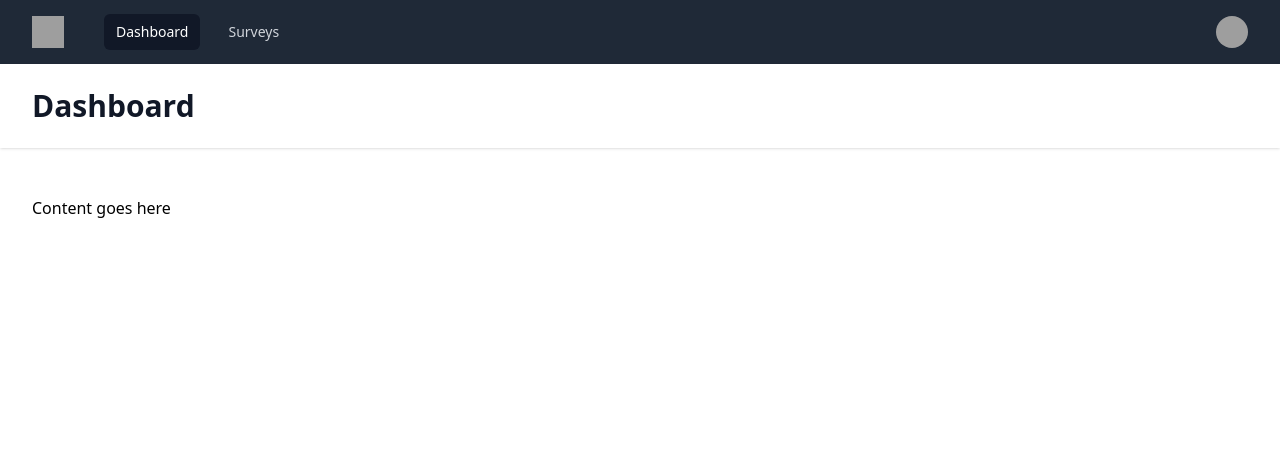
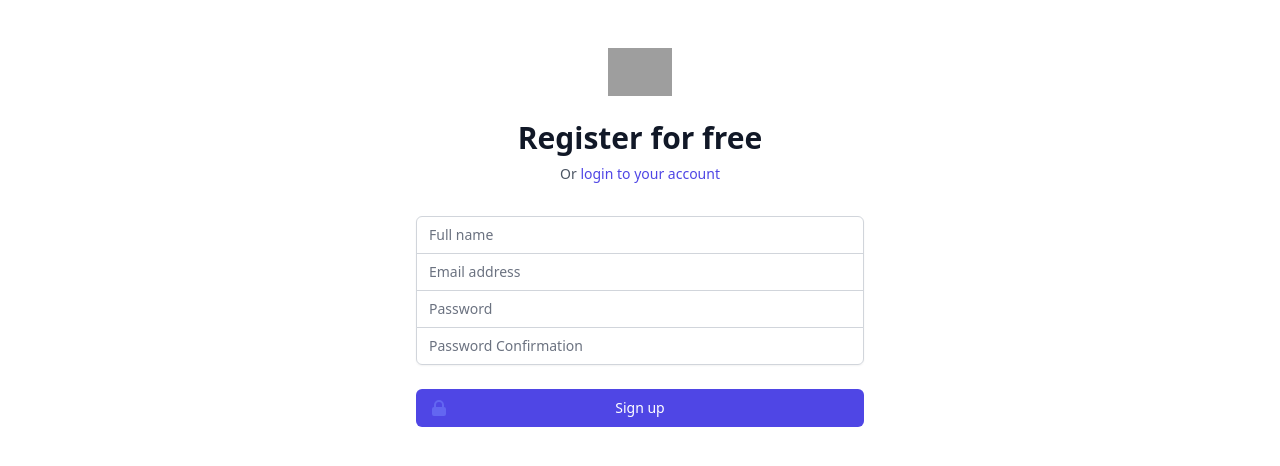
Before and after one commit to mikseros/Survey-App, a Vue app in the folder vue/: page /register in a window 1280 px wide. Before the commit this address led to /dashboard. Shown: the top 466 px of the page. Built offline with nearby package versions, Linux system fonts and the light colour scheme; grey boxes are pictures that could not be loaded.

Commit message:
Frontend for User Registration

```diff
--- a/vue/src/store/index.js
+++ b/vue/src/store/index.js
@@ -3,21 +3,37 @@
 const store = createStore({
     state: {
         user: {
-            data: {
-                name: 'Tom Cook',
-                email: 'tom@example.com',
-                imageUrl:
-                    'https://images.unsplash.com/photo-1472099645785-5658abf4ff4e?ixlib=rb-1.2.1&ixid=eyJhcHBfaWQiOjEyMDd9&auto=format&fit=facearea&facepad=2&w=256&h=256&q=80',
-            },
-            token: 123,
+            data: {},
+            token: sessionStorage.getItem('TOKEN'),
         }
     },
     getters: {},
-    actions: {},
+    actions: {
+        register({commit}, user) {
+            return fetch(`http://localhost:8000/api/register`, {
+                headers: {
+                    "Content-Type": "application/json",
+                    Accept: "application/json",
+                },
+                method: "POST",
+                body: JSON.stringify(user),
+            })
+                .then((res) => res.json())
+                .then((res) => {
+                    commit("setUser", res);
+                    return res;
+                });
+        },
+    },
     mutations: {
         logout: state => {
             state.user.data = {};
             state.user.token = null;
+        },
+        setUser: (state, userData) => {
+            state.user.token = userData.token;
+            state.user.data = userData.user;
+            sessionStorage.setItem('TOKEN', userData.token);
         }
     },
     modules: {}
--- a/vue/src/views/Register.vue
+++ b/vue/src/views/Register.vue
@@ -9,21 +9,25 @@
           <router-link :to="{name: 'Login'}" class="font-medium text-indigo-600 hover:text-indigo-500"> login to your account </router-link>
         </p>
       </div>
-      <form class="mt-8 space-y-6" action="#" method="POST">
+      <form class="mt-8 space-y-6" @submit="register">
         <input type="hidden" name="remember" value="true" />
         <div class="rounded-md shadow-sm -space-y-px">
           <div>
             <label for="fullname" class="sr-only">Full name</label>
-            <input id="fullname" name="name" type="text" autocomplete="name" required=""
+            <input id="fullname" name="name" type="text" autocomplete="name" required="" v-model="user.name"
             class="appearance-none rounded-none relative block w-full px-3 py-2 border border-gray-300 placeholder-gray-500 text-gray-900 rounded-t-md focus:outline-none focus:ring-indigo-500 focus:border-indigo-500 focus:z-10 sm:text-sm" placeholder="Full name" />
           </div>
           <div>
             <label for="email-address" class="sr-only">Email address</label>
-            <input id="email-address" name="email" type="email" autocomplete="email" required="" class="appearance-none rounded-none relative block w-full px-3 py-2 border border-gray-300 placeholder-gray-500 text-gray-900 focus:outline-none focus:ring-indigo-500 focus:border-indigo-500 focus:z-10 sm:text-sm" placeholder="Email address" />
+            <input id="email-address" name="email" type="email" autocomplete="email" required="" v-model="user.email" class="appearance-none rounded-none relative block w-full px-3 py-2 border border-gray-300 placeholder-gray-500 text-gray-900 focus:outline-none focus:ring-indigo-500 focus:border-indigo-500 focus:z-10 sm:text-sm" placeholder="Email address" />
           </div>
           <div>
             <label for="password" class="sr-only">Password</label>
-            <input id="password" name="password" type="password" autocomplete="current-password" required="" class="appearance-none rounded-none relative block w-full px-3 py-2 border border-gray-300 placeholder-gray-500 text-gray-900 rounded-b-md focus:outline-none focus:ring-indigo-500 focus:border-indigo-500 focus:z-10 sm:text-sm" placeholder="Password" />
+            <input id="password" name="password" type="password" autocomplete="current-password" required="" v-model="user.password" class="appearance-none rounded-none relative block w-full px-3 py-2 border border-gray-300 placeholder-gray-500 text-gray-900 focus:outline-none focus:ring-indigo-500 focus:border-indigo-500 focus:z-10 sm:text-sm" placeholder="Password" />
+          </div>
+          <div>
+            <label for="password_confirmation" class="sr-only">Password Confirmation</label>
+            <input id="password_confirmation" name="password_confirmaton" type="password" autocomplete="current-password_confirmation" required="" v-model="user.password_confirmation" class="appearance-none rounded-none relative block w-full px-3 py-2 border border-gray-300 placeholder-gray-500 text-gray-900 rounded-b-md focus:outline-none focus:ring-indigo-500 focus:border-indigo-500 focus:z-10 sm:text-sm" placeholder="Password Confirmation" />
           </div>
         </div>
 
@@ -39,12 +43,27 @@
     </div>
 </template>
 
-<script>
-import { LockClosedIcon } from '@heroicons/vue/solid'
+<script setup>
+import { LockClosedIcon } from '@heroicons/vue/solid';
+import store from '../store';
+import { useRouter } from 'vue-router';
 
-export default {
-  components: {
-    LockClosedIcon,
-  },
+const router = useRouter();
+const user = {
+  name: '',
+  email: '',
+  password: '',
+  password_confirmation: ''
+};
+
+function register(ev) {
+  ev.preventDefault();
+  store
+    .dispatch('register', user)
+    .then((res) => {
+      router.push({
+        name: 'Dashboard'
+      })
+    })
 }
 </script>
```
